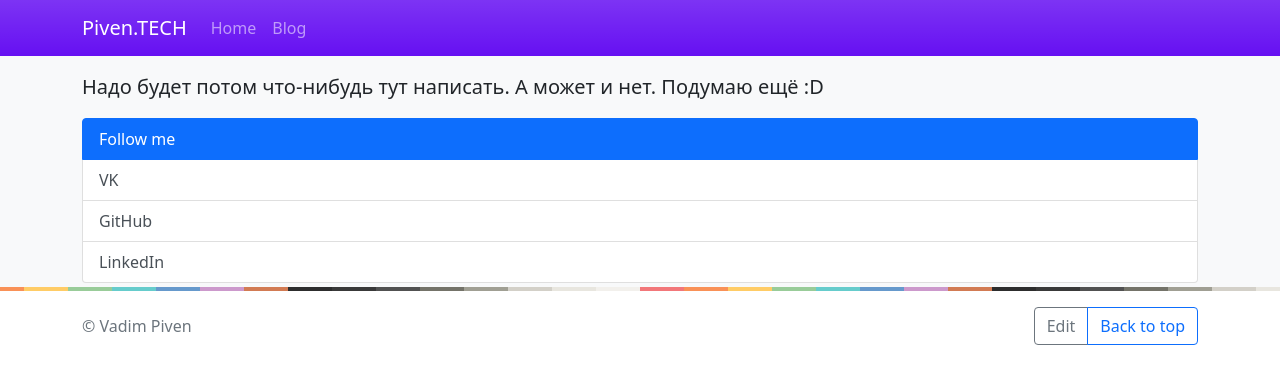
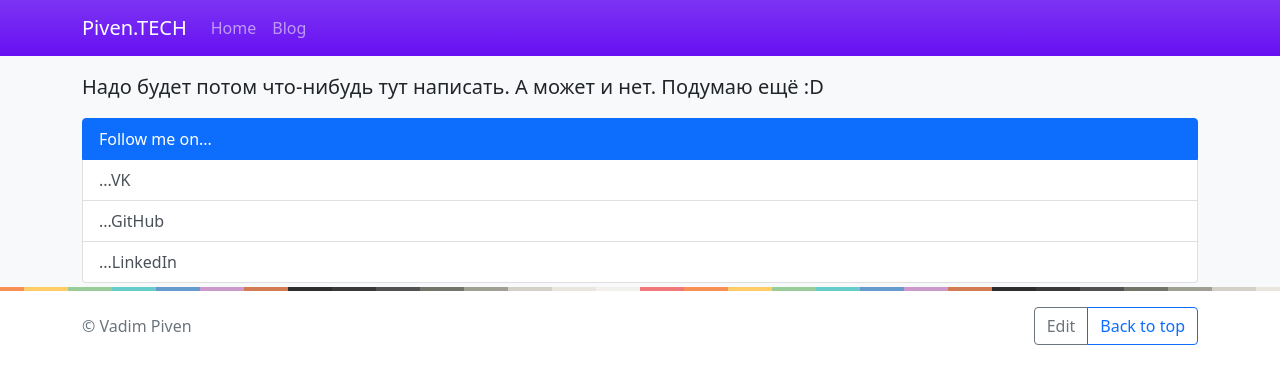
Before and after one commit to vadimpiven/vadimpiven, a Jekyll site: the page built from index.html, in a window 1280 px wide. Shown: the top 384 px of the page. Built offline with Jekyll 4.4.1, drawn with Linux system fonts in a browser that asks for light colours.

Commit message:
Update index.html

```diff
--- a/index.html
+++ b/index.html
@@ -5,11 +5,10 @@ title: Piven.TECH
 <p class="lead">
   Надо будет потом что-нибудь тут написать. А может и нет. Подумаю ещё :D
 </p>
+
 <div class="list-group">
-  <a href="#" class="list-group-item list-group-item-action active disabled" aria-current="true">
-    Follow me
-  </a>
-  <a href="https://vk.com/vadimpiven" class="list-group-item list-group-item-action">VK</a>
-  <a href="https://github.com/vadimpiven/" class="list-group-item list-group-item-action">GitHub</a>
-  <a href="https://www.linkedin.com/in/vadimpiven/" class="list-group-item list-group-item-action">LinkedIn</a>
+  <a href="#" class="list-group-item list-group-item-action active disabled" aria-current="true">Follow me on...</a>
+  <a href="https://vk.com/vadimpiven" class="list-group-item list-group-item-action">...VK</a>
+  <a href="https://github.com/vadimpiven/" class="list-group-item list-group-item-action">...GitHub</a>
+  <a href="https://www.linkedin.com/in/vadimpiven/" class="list-group-item list-group-item-action">...LinkedIn</a>
 </div>
```
